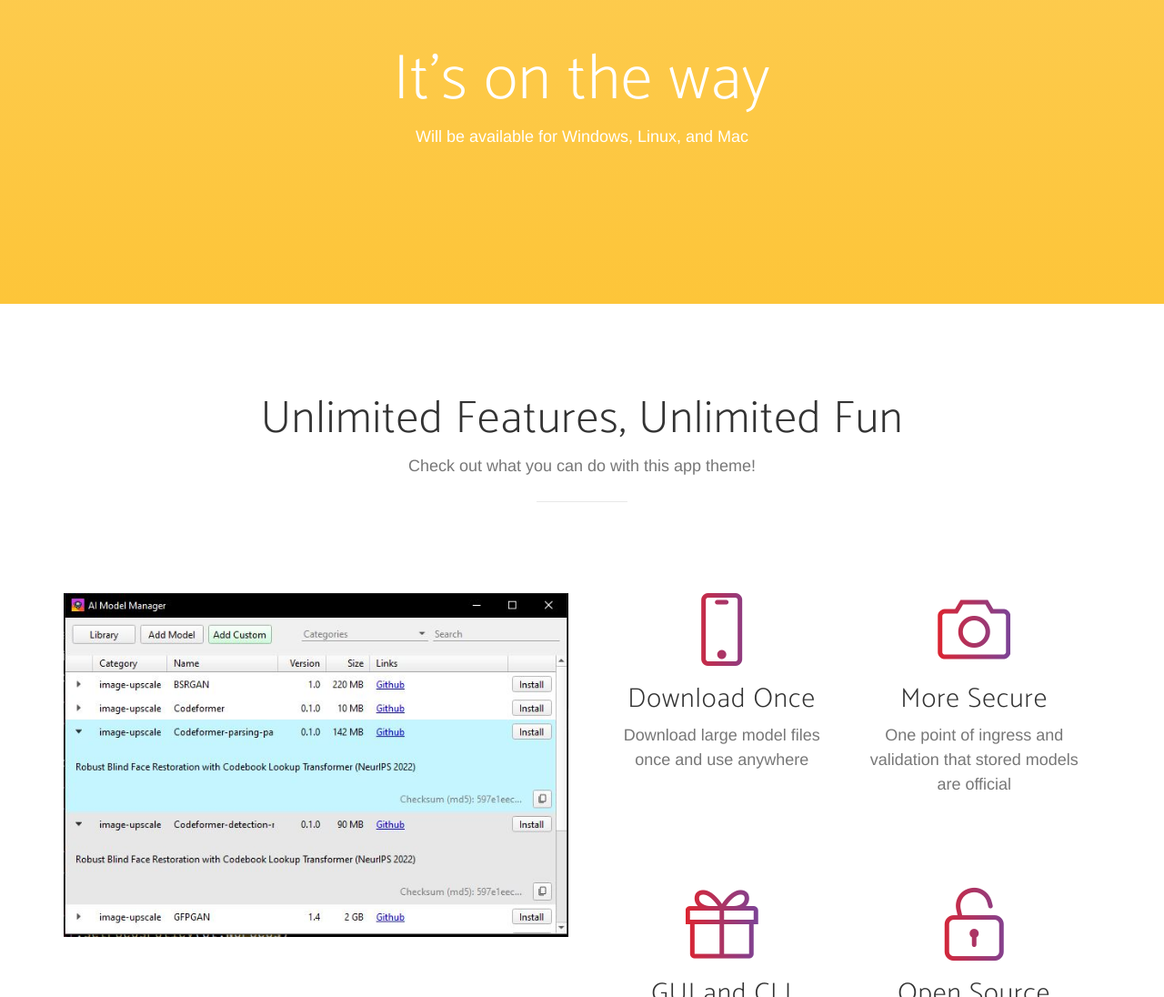
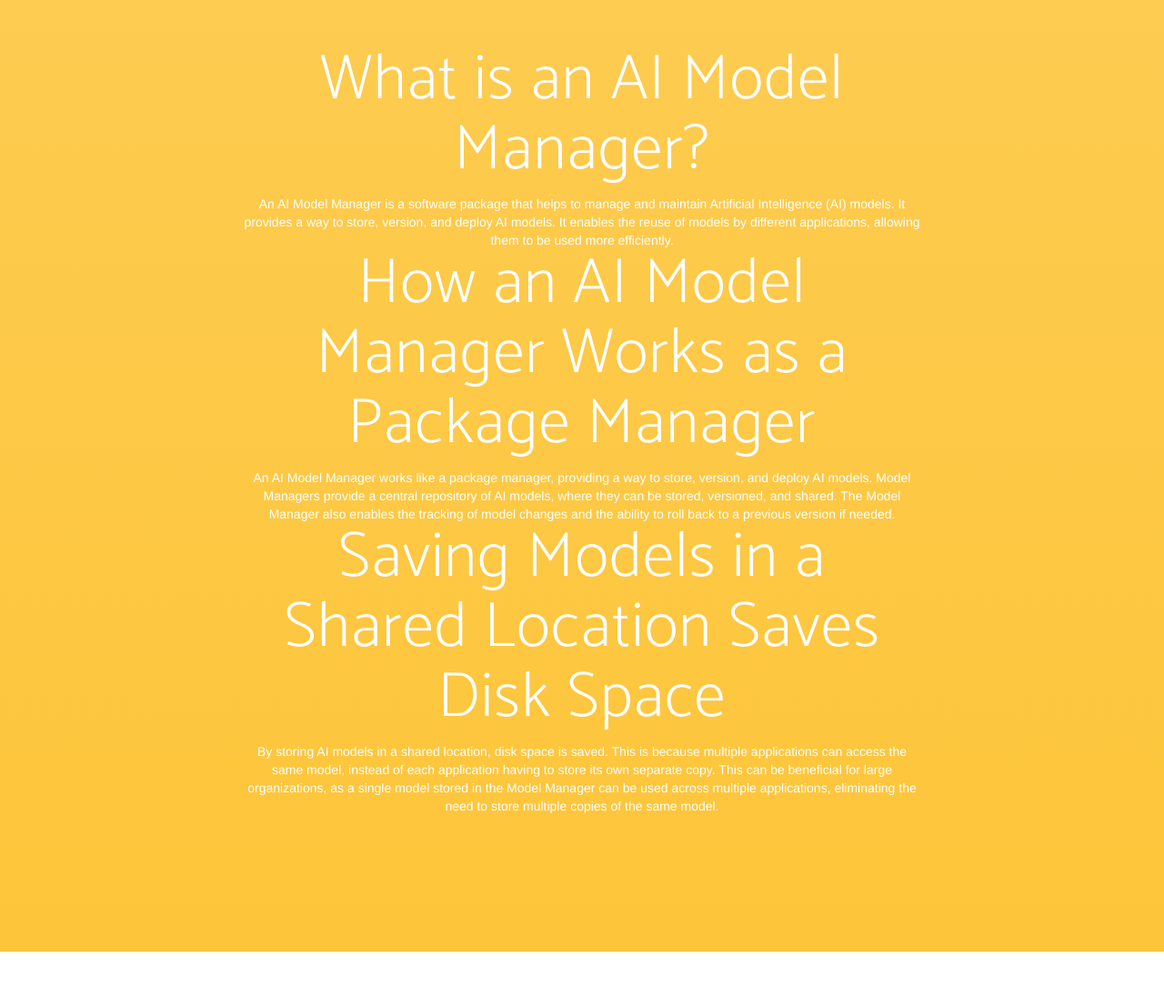
Before and after one commit to ai-models/ai-model-manager-web, a website: page index.html in a window 1280 px wide. Shown: the part 900-1996 px from the top of the page at 91% size. Drawn offline with nearby package versions, Linux system fonts and the light colour scheme; a web font is replaced by a local one.

Commit message:
quick edits

```diff
--- a/index.html
+++ b/index.html
@@ -94,12 +94,17 @@
     <div class="container">
         <div class="row">
             <div class="col-md-8 col-md-offset-2">
-                <h2 class="section-heading">It's on the way</h2>
-                <p>Will be available for Windows, Linux, and Mac</p>
-                <div class="badges">
-<!--                    <a class="badge-link" href="#"><img src="img/google-play-badge.svg" alt=""></a>-->
-<!--                    <a class="badge-link" href="#"><img src="img/app-store-badge.svg" alt=""></a>-->
-                </div>
+                <h2>What is an AI Model Manager?</h2>
+
+                An AI Model Manager is a software package that helps to manage and maintain Artificial Intelligence (AI) models. It provides a way to store, version, and deploy AI models. It enables the reuse of models by different applications, allowing them to be used more efficiently.
+
+                <h2>How an AI Model Manager Works as a Package Manager</h2>
+
+                An AI Model Manager works like a package manager, providing a way to store, version, and deploy AI models. Model Managers provide a central repository of AI models, where they can be stored, versioned, and shared. The Model Manager also enables the tracking of model changes and the ability to roll back to a previous version if needed.
+
+                <h2>Saving Models in a Shared Location Saves Disk Space</h2>
+
+                By storing AI models in a shared location, disk space is saved. This is because multiple applications can access the same model, instead of each application having to store its own separate copy. This can be beneficial for large organizations, as a single model stored in the Model Manager can be used across multiple applications, eliminating the need to store multiple copies of the same model.
             </div>
         </div>
     </div>
```
